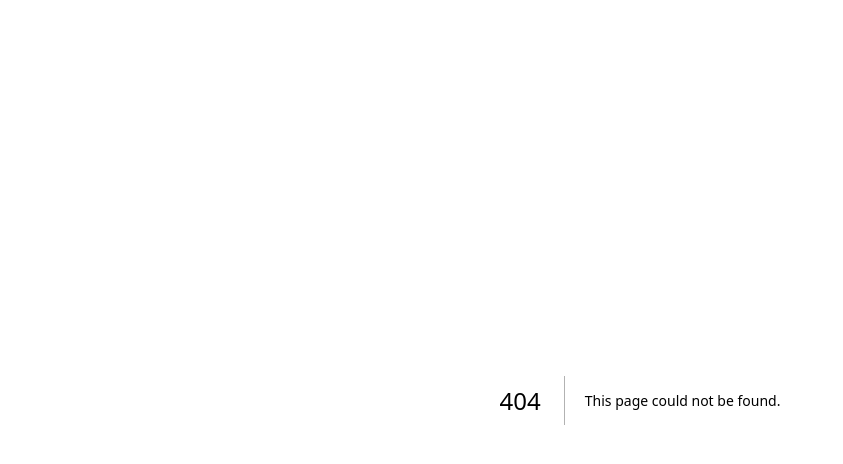
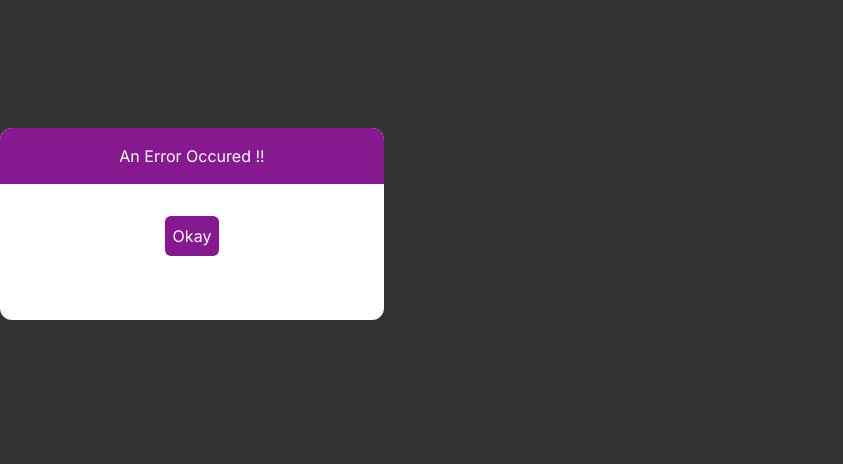
Before and after one commit to simran019/UserApp, a Next.js app: page /ErrorModal in a window 1280 px wide. Before the commit this address had no page. Shown: the top 464 px of the page, without its empty margins (0-843 px from the left). Built offline with nearby package versions, Linux system fonts and the light colour scheme.

Commit message:
added error modal and fixed bugs

```diff
--- /dev/null
+++ b/app/ErrorModal/page.tsx
@@ -0,0 +1,31 @@
+import Wrapper from "../Helpers/page";
+
+const ErrorModal = (props: any) => {
+  console.log(props);
+  const errorHandler = () => {
+    props.onConfirm("");
+  };
+
+  return (
+    <Wrapper>
+      <div
+        className="w-full h-full fixed bg-black opacity-80 z-10 text-white"
+        style={{ top: "0px", left: "0px" }}
+      />
+      <div className="w-96 h-48 fixed z-30 bg-white mt-32 text-center rounded-xl flex flex-col gap-4">
+        <div className="bg-fuchsia-800 text-white p-4 rounded-t-xl ">
+          An Error Occured !!
+        </div>
+        <div>{props.message}</div>
+        <button
+          className="text-white bg-fuchsia-800 p-2 rounded-md w-fit self-center"
+          onClick={errorHandler}
+        >
+          Okay
+        </button>
+      </div>
+    </Wrapper>
+  );
+};
+
+export default ErrorModal;
--- /dev/null
+++ b/app/Helpers/page.tsx
@@ -0,0 +1,5 @@
+const Wrapper =(props:any)=>{
+    return props.children
+}
+
+export default Wrapper;
--- a/app/UserDetails/page.tsx
+++ b/app/UserDetails/page.tsx
@@ -4,6 +4,8 @@ const UserDetails = (props: any) => {
   const info = props.userDetails;
 
   return (
+    info.length > 0 && (
+      <div className="flex flex-col items-center">
         <table className="w-1/2 border-2 border-black p-2 text-center">
           <thead className="p-4">
             <tr>
@@ -19,13 +21,18 @@ const UserDetails = (props: any) => {
             {info.map((item: any) => {
               return (
                 <tr key={item.username} className="border-2 border-black p-2">
-              <td className="p-2 border-2 border-black"> {item.username}</td>
+                  <td className="p-2 border-2 border-black">
+                    {" "}
+                    {item.username}
+                  </td>
                   <td className="p-2 border-2 border-black">{item.age}</td>
                 </tr>
               );
             })}
           </tbody>
         </table>
+      </div>
+    )
   );
 };
 export default UserDetails;
--- a/app/UserInput/page.tsx
+++ b/app/UserInput/page.tsx
@@ -1,6 +1,7 @@
 "use client";
 
 import { useState } from "react";
+import ErrorModal from "../ErrorModal/page";
 
 const UserInput = (props: any) => {
   const [enteredUsername, setEnteredUsername] = useState("");
@@ -8,7 +9,6 @@ const UserInput = (props: any) => {
   const [errorMessage, setErrorMessage] = useState("");
 
   const inputHandler = (identifier: string, value: any) => {
-
     if (identifier == "username") {
       setEnteredUsername(value);
     } else {
@@ -17,13 +17,13 @@ const UserInput = (props: any) => {
   };
   const submitHandler = (event: any) => {
     event.preventDefault();
-    if(enteredUsername=="" && enteredAge==0){
-      setErrorMessage("* Enter Details");
-    }else if(enteredAge==0){
-      setErrorMessage("* Enter Age");
-    }else if(enteredUsername==""){
-      setErrorMessage("* Enter Username");
-    }else{
+    if (enteredUsername == "" && enteredAge == 0) {
+      setErrorMessage("Enter Details");
+    } else if (enteredAge == 0) {
+      setErrorMessage("Enter Age");
+    } else if (enteredUsername == "") {
+      setErrorMessage("Enter Username");
+    } else {
       setErrorMessage("");
       const inputData = {
         username: enteredUsername,
@@ -36,6 +36,11 @@ const UserInput = (props: any) => {
     }
   };
   return (
+    <div className="flex flex-col items-center my-12">
+      {errorMessage && (
+        <ErrorModal message={errorMessage} onConfirm={setErrorMessage} />
+      )}
+      <div className="text-fuchsia-800 font-bold text-3xl">USER DETAILS</div>
       <form
         className="flex flex-col w-1/2 h-fit border-2 border-black p-4 gap-4"
         onSubmit={submitHandler}
@@ -54,7 +59,7 @@ const UserInput = (props: any) => {
           className="border-2 p-2 border-black rounded-md"
           placeholder="age"
           onChange={(event) => inputHandler("age", event.target.value)}
-        value={enteredAge||""}
+          value={enteredAge || ""}
         />
         <p className="text-red-600 text-center font-bold">{errorMessage}</p>
         <button
@@ -64,6 +69,7 @@ const UserInput = (props: any) => {
           Submit Details
         </button>
       </form>
+    </div>
   );
 };
 
--- a/app/page.tsx
+++ b/app/page.tsx
@@ -4,6 +4,7 @@ import UserInput from "./UserInput/page";
 import UserDetails from "./UserDetails/page";
 
 import { useState } from "react";
+import Wrapper from "./Helpers/page";
 
 export default function Home() {
   const [inputData, setInputData] = useState([]);
@@ -15,12 +16,9 @@ export default function Home() {
   };
 
   return (
-    <div className="w-screen h-screen flex flex-col items-center justify-center gap-4">
-      <div className="flex flex-col items-center justify-start w-screen">
-        <div className="text-fuchsia-800 font-bold text-3xl">USER DETAILS</div>
-        <UserInput onSaveData={saveDataHandler} />
-      </div>
-      {inputData.length > 0 && <UserDetails userDetails={inputData} />}
-    </div>
+    <Wrapper>
+      <UserInput onSaveData={saveDataHandler} />
+      <UserDetails userDetails={inputData} />
+    </Wrapper>
   );
 }
```
Lines whose indentation alone changed are shown as unchanged.
